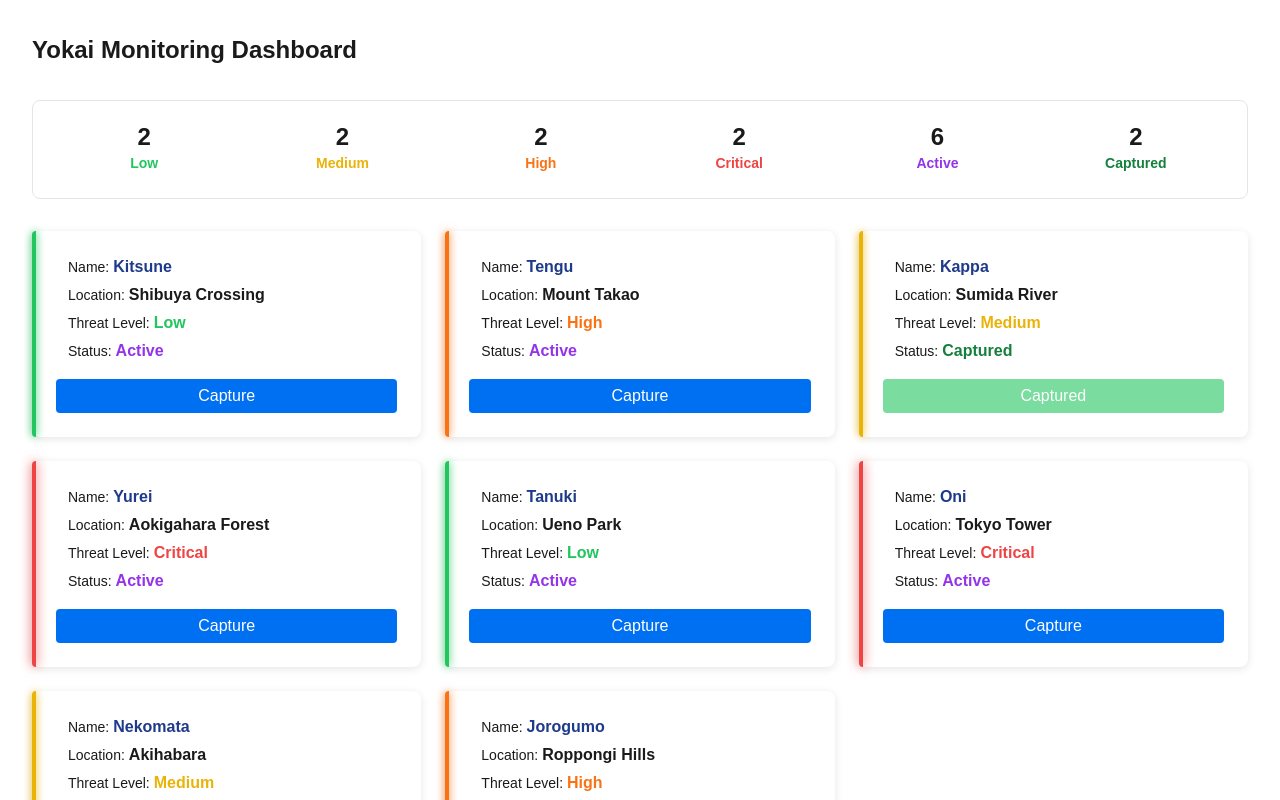
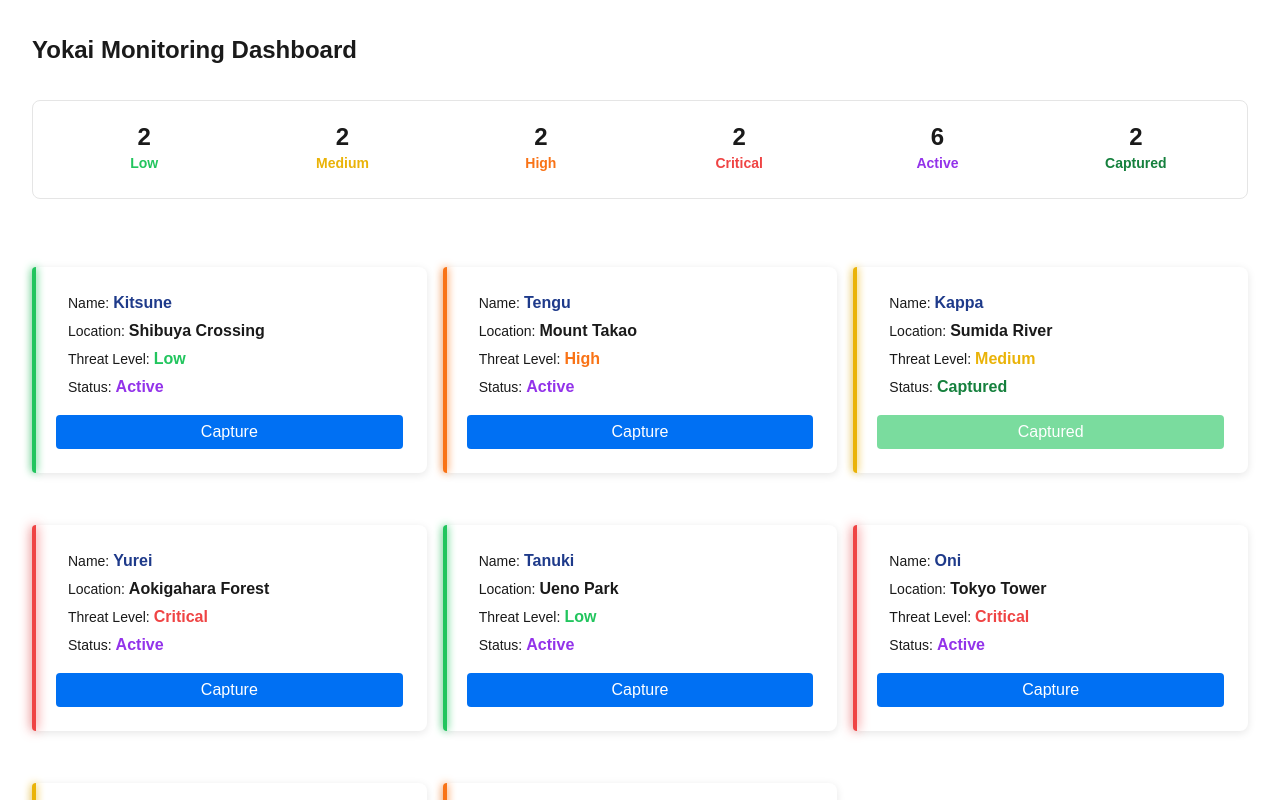
Before and after one commit to quterma/yokai-monitor, a Next.js app: page /monitoring in a window 1280 px wide. Shown: the top 800 px of the page. Built offline with nearby package versions, Linux system fonts and the light colour scheme; no server answers.

Commit message:
style: adjust spacing and layout in various components

```diff
--- a/src/entities/spirit/ui/SpiritCard.module.scss
+++ b/src/entities/spirit/ui/SpiritCard.module.scss
@@ -4,13 +4,7 @@
 }
 
 .cardErrorSlot {
-  min-height: 2rem;
-  margin-bottom: var(--spacing-xs);
-
-  &:empty {
-    min-height: 0;
-    margin-bottom: 0;
-  }
+  min-height: 2.25rem;
 }
 
 .card {
--- a/src/shared/ui/ErrorBox/ErrorBox.module.scss
+++ b/src/shared/ui/ErrorBox/ErrorBox.module.scss
@@ -1,5 +1,5 @@
 .errorBox {
-  padding: var(--spacing-sm);
+  padding: var(--spacing-xs) var(--spacing-sm);
   background-color: var(--color-error-bg);
   border: 1px solid var(--color-error);
   border-radius: 4px;
@@ -8,13 +8,20 @@
   justify-content: space-between;
   gap: var(--spacing-sm);
   font-size: var(--font-size-sm);
+  min-height: 1.5rem;
 }
 
 .message {
   color: var(--color-error);
   margin: 0;
   flex: 1;
-  line-height: 1.4;
+  line-height: 1.3;
+  overflow: hidden;
+  text-overflow: ellipsis;
+  display: -webkit-box;
+  -webkit-line-clamp: 2;
+  line-clamp: 2;
+  -webkit-box-orient: vertical;
 }
 
 .closeButton {
--- a/src/widgets/monitoring-dashboard/ui/MonitoringDashboard.module.scss
+++ b/src/widgets/monitoring-dashboard/ui/MonitoringDashboard.module.scss
@@ -31,7 +31,7 @@
 .spiritsList {
   display: grid;
   grid-template-columns: repeat(auto-fill, minmax(300px, 1fr));
-  gap: var(--spacing-lg);
+  gap: var(--spacing-md);
 }
 
 .emptyState {
```
